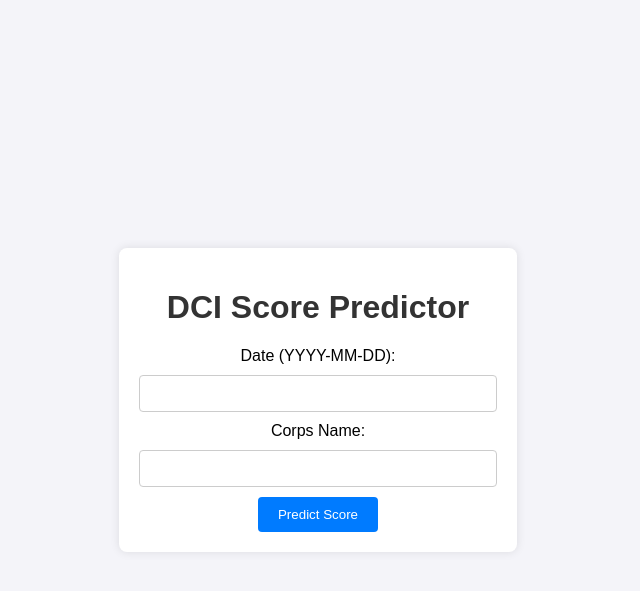
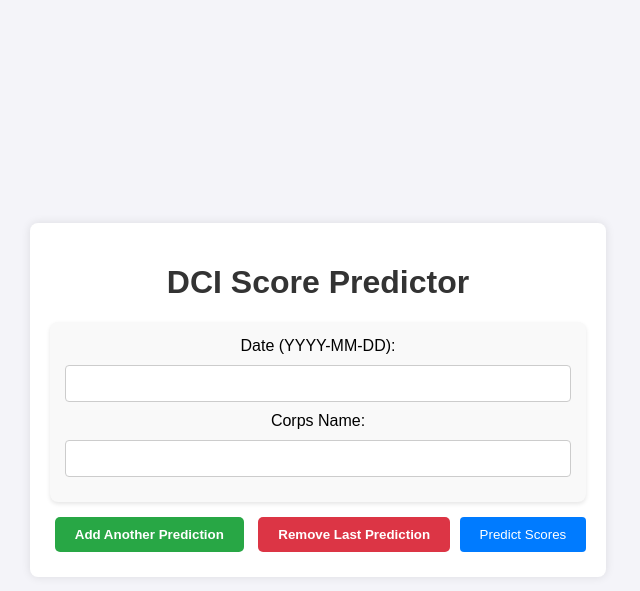
Before and after one commit to NephyMephy/DCI-Prediction, a Flask app: page / in a window 1280 px wide. Shown: the top 591 px of the page, without its empty margins (322-962 px from the left). Run offline with Flask 3, Linux system fonts and the light colour scheme.

Commit message:
Implemented function to run multiple Predictions at once

```diff
--- a/app.py
+++ b/app.py
@@ -7,20 +7,22 @@ app = Flask(__name__, static_folder='templates', static_url_path='')
 @app.route('/', methods=['GET', 'POST'])
 def predict():
     if request.method == 'POST':
-        date_input = request.form['date']
-        corps_input = request.form['corps']
-        if not date_input or not corps_input:
-            return render_template('index.html', error="Both date and corps name are required.")
-        try:
-            date_object = datetime.strptime(date_input, '%Y-%m-%d')
-            if corps_input in main.models:
-                predicted_score = main.predict_score(date_object, corps_input, main.models[corps_input])
-                return render_template('index.html', prediction=predicted_score, corps=corps_input, date=date_input)
-            else:
-                return render_template('index.html', error=f"Corps name '{corps_input}' not found.")
-        except ValueError:
-            return render_template('index.html', error="Invalid date format. Please enter a date in the format YYYY-MM-DD.")
-    return render_template('index.html')
+        dates_input = request.form.getlist('date[]')
+        corps_input = request.form.getlist('corps[]')
+        predictions = []
+        errors = []
+        for date_input, corps_name in zip(dates_input, corps_input):
+            try:
+                date_object = datetime.strptime(date_input, '%Y-%m-%d')
+                if corps_name in main.models:
+                    predicted_score = main.predict_score(date_object, corps_name, main.models[corps_name])
+                    predictions.append((corps_name, date_input, predicted_score))
+                else:
+                    errors.append(f"Corps name '{corps_name}' not found.")
+            except ValueError:
+                errors.append("Invalid date format. Please enter a date in the format YYYY-MM-DD.")
+        return render_template('index.html', predictions=predictions, errors=errors)
+    return render_template('index.html')\
 
 if __name__ == '__main__':
     app.run(debug=True)
--- a/main.py
+++ b/main.py
@@ -89,10 +89,16 @@ models = {corps: train_models(prepare_data(df, corps)) for corps in corps_list}
 
 
 if __name__ == "__main__":
-    while True:
-        date_input = input("'q' to quit or Enter date (YYYY-MM-DD): ")
-        if date_input.lower() == 'q':
-            break
+    num_predictions = input("Enter the number of predictions you want to run: ")
+    try:
+        num_predictions = int(num_predictions)
+    except ValueError:
+        print("Please enter a valid number.")
+        exit()
+
+    predictions_input = []
+    for _ in range(num_predictions):
+        date_input = input("Enter date (YYYY-MM-DD): ")
         try:
             # Attempt to convert the input string to a datetime object
             date_object = datetime.strptime(date_input, '%Y-%m-%d')
@@ -106,12 +112,11 @@ if __name__ == "__main__":
             continue
 
         corps_input = input("Enter corps name: ")
+        predictions_input.append((date_object, corps_input))
 
+    for date_object, corps_input in predictions_input:
         if corps_input in models:
             predicted_score = predict_score(date_object, corps_input, models[corps_input])
-            print(f"Predicted score for {corps_input} on {date_input}: {predicted_score}")
+            print(f"Predicted score for {corps_input} on {date_object.strftime('%Y-%m-%d')}: {predicted_score}")
         else:
             print(f"Corps name '{corps_input}' not found. Please enter a valid corps name.")
-            continue
-
-        continue
--- a/templates/index.html
+++ b/templates/index.html
@@ -5,24 +5,39 @@
     <meta name="viewport" content="width=device-width, initial-scale=1.0">
     <title>DCI Score Predictor</title>
     <link rel="stylesheet" href="styles.css">
+    <script src="https://ajax.googleapis.com/ajax/libs/jquery/3.5.1/jquery.min.js"></script>
 </head>
 <body>
     <div class="container">
         <h1>DCI Score Predictor</h1>
-        <form method="post">
-            <label for="date">Date (YYYY-MM-DD):</label>
-            <input type="text" id="date" name="date"><br>
-            <label for="corps">Corps Name:</label>
-            <input type="text" id="corps" name="corps"><br>
-            <input type="submit" value="Predict Score">
+        <form method="post" id="predictionForm">
+            <div id="predictionInputs">
+                <div class="predictionSet">
+                    <label for="date[]">Date (YYYY-MM-DD):</label>
+                    <input type="text" name="date[]" required><br>
+                    <label for="corps[]">Corps Name:</label>
+                    <input type="text" name="corps[]" required><br>
+                </div>
+            </div>
+            <button type="button" onclick="addPredictionInput()" class="action-button add-prediction">Add Another Prediction</button>
+            <button type="button" onclick="removePredictionInput()" class="action-button remove-prediction">Remove Last Prediction</button>
+            <input type="submit" value="Predict Scores">
         </form>
-        {% if prediction %}
-            <h2>Predicted Score for {{ corps|e }} on {{ date|e }}: {{ prediction }}</h2>
-        {% endif %}
-        {% if error %}
-            <h2>Error: {{ error|e }}</h2>
+
+        <script>
+        function addPredictionInput() {
+            $('#predictionInputs').append('<div class="predictionSet"><label for="date[]">Date (YYYY-MM-DD):</label><input type="text" name="date[]" required><br><label for="corps[]">Corps Name:</label><input type="text" name="corps[]" required><br></div>');
+        }
+
+        function removePredictionInput() {
+            $('#predictionInputs .predictionSet:last').remove();
+        }
+        </script>
+        {% if predictions %}
+        {% for corps, date, prediction in predictions %}
+            <h2 class="predictionResult">Predicted Score for {{ corps|e }} on {{ date|e }}: {{ prediction }}</h2>
+        {% endfor %}
         {% endif %}
     </div>
-    <script src="scripts.js"></script>
 </body>
 </html>
--- a/templates/scripts.js
+++ b/templates/scripts.js
@@ -1,6 +1,48 @@
 document.addEventListener('DOMContentLoaded', function() {
     const form = document.querySelector('form');
-    form.addEventListener('submit', function() {
-        form.classList.add('fade-out');
+    form.addEventListener('submit', function(e) {
+        e.preventDefault(); // Prevent the default form submission
+        form.classList.add('fade-out'); // Fade out the form
+
+        // Assuming the server expects JSON and returns predictions in JSON format
+        const formData = new FormData(form);
+        const jsonData = Object.fromEntries(formData.entries());
+
+        fetch('/predict', { // Adjust the URL to where your server expects to receive prediction requests
+            method: 'POST',
+            headers: {
+                'Content-Type': 'application/json',
+            },
+            body: JSON.stringify(jsonData),
+        })
+        .then(response => response.json())
+        .then(data => {
+            displayPredictions(data.predictions); // Assuming the server response includes a predictions field
+        })
+        .catch(error => console.error('Error:', error));
     });
 });
+
+function displayPredictions(predictions) {
+    const predictionsContainer = document.getElementById('predictionsContainer');
+    predictionsContainer.innerHTML = ''; // Clear existing predictions
+
+    predictions.forEach(prediction => {
+        const bubbleElement = document.createElement('div');
+        bubbleElement.className = 'predictionBubble';
+
+        const predictionElement = document.createElement('h2');
+        predictionElement.className = 'predictionResult';
+        predictionElement.textContent = `Predicted Score for ${prediction.corps} on ${prediction.date}: ${prediction.score}`;
+
+        bubbleElement.appendChild(predictionElement);
+        predictionsContainer.appendChild(bubbleElement);
+    });
+}
+
+function removePredictionInput() {
+    const predictionInputs = document.getElementById('predictionInputs');
+    if (predictionInputs.children.length > 1) { // Ensure at least one prediction set remains
+        predictionInputs.removeChild(predictionInputs.lastChild);
+    }
+}
--- a/templates/styles.css
+++ b/templates/styles.css
@@ -62,3 +62,94 @@ h2 {
         opacity: 1;
     }
 }
+
+@keyframes fadeInUp {
+    from {
+        opacity: 0;
+        transform: translateY(20px);
+    }
+    to {
+        opacity: 1;
+        transform: translateY(0);
+    }
+}
+
+.predictionResult {
+    animation: fadeInUp 1s ease-out;
+}
+
+.predictionBubble {
+    background-color: #f9f9f9;
+    border-radius: 15px;
+    padding: 15px;
+    margin: 10px 0;
+    box-shadow: 0 2px 4px rgba(0,0,0,0.1);
+    animation: fadeInUp 0.5s ease-out;
+}
+
+.add-prediction {
+    background-color: #28a745; /* Green */
+    color: white;
+    padding: 10px 20px;
+    border: none;
+    border-radius: 4px;
+    cursor: pointer;
+    transition: background-color 0.3s ease;
+}
+
+.add-prediction:hover {
+    background-color: #218838;
+}
+
+.remove-prediction {
+    background-color: #dc3545; /* Red */
+    color: white;
+    padding: 10px 20px;
+    border: none;
+    border-radius: 4px;
+    cursor: pointer;
+    transition: background-color 0.3s ease;
+}
+
+.remove-prediction:hover {
+    background-color: #c82333;
+}
+
+.title-and-actions {
+    text-align: center;
+    margin-bottom: 20px;
+}
+
+.predictionSet {
+    background-color: #f9f9f9;
+    border-radius: 8px;
+    padding: 15px;
+    margin-bottom: 10px; /* Space out each prediction set */
+    box-shadow: 0 2px 4px rgba(0,0,0,0.1);
+}
+
+.action-button {
+    padding: 10px 20px;
+    margin: 5px;
+    border: none;
+    border-radius: 5px;
+    cursor: pointer;
+    font-weight: bold;
+    color: #fff;
+}
+
+.add-prediction {
+    background-color: #28a745; /* Green */
+}
+
+.add-prediction:hover {
+    background-color: #218838;
+}
+
+.remove-prediction {
+    background-color: #dc3545; /* Red */
+}
+
+.remove-prediction:hover {
+    background-color: #c82333;
+}
```
